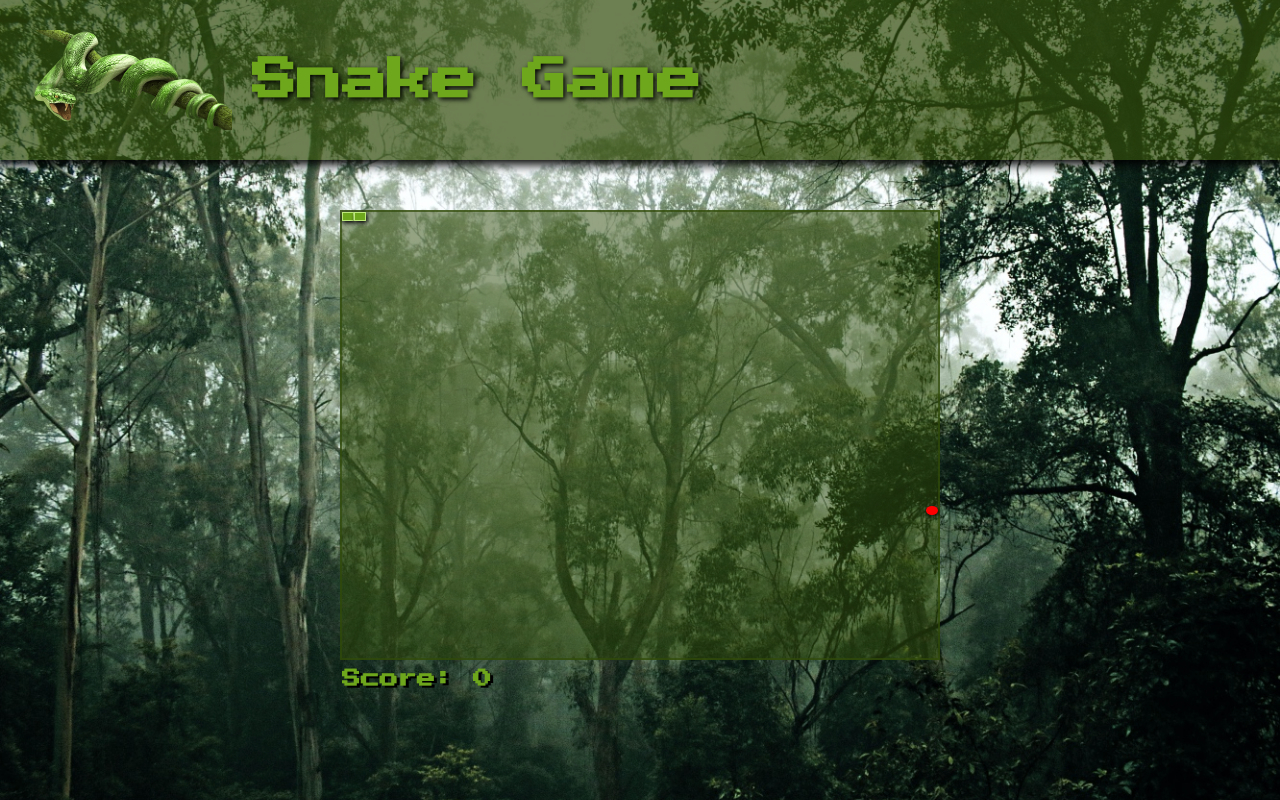
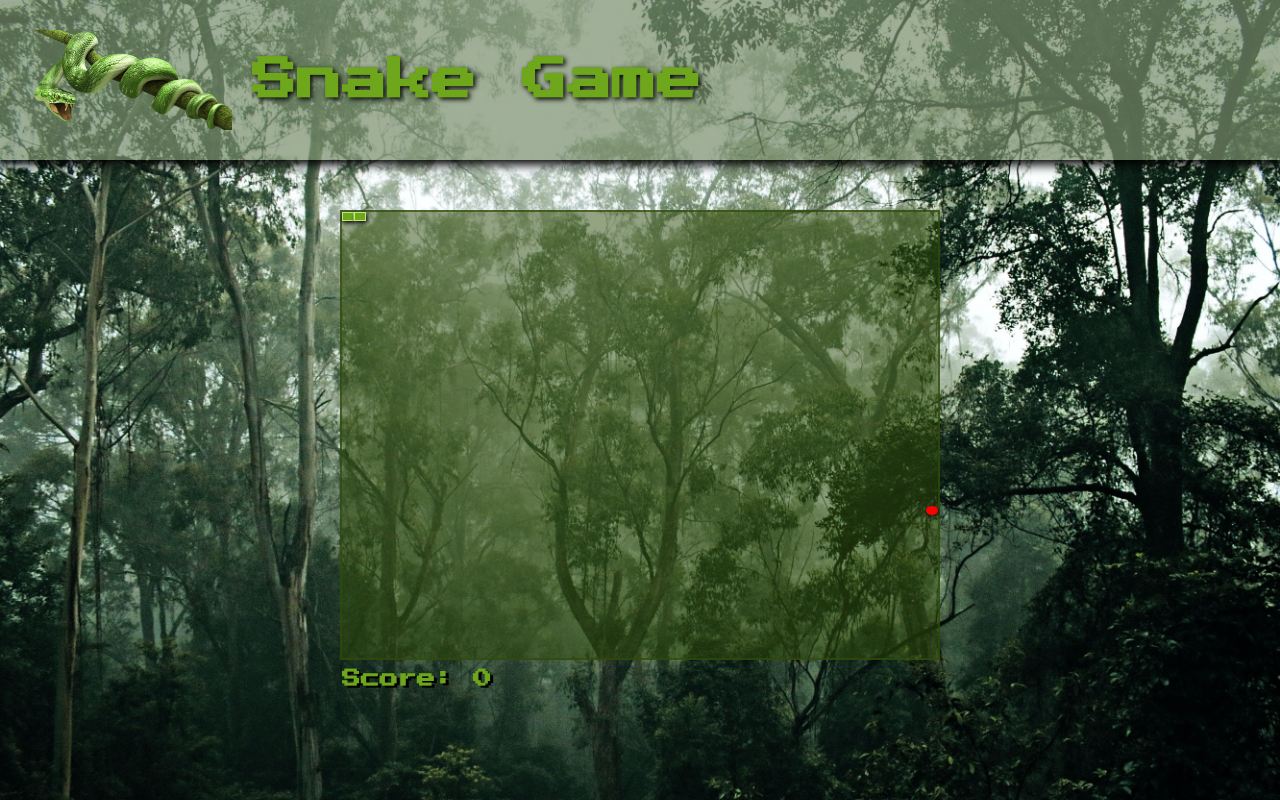
Before and after one commit to magb7/snake-react-app, a React (Create React App) app: page / in a window 1280 px wide. Built offline with nearby package versions, Linux system fonts and the light colour scheme.

Commit message:
change background color

```diff
--- a/src/components/Header.css
+++ b/src/components/Header.css
@@ -2,7 +2,7 @@ header {
   padding: 2rem;
   display: flex;
   align-items: center;
-  background-color: rgba(49, 75, 9, 0.7);
+  background-color: rgba(121, 142, 108, 0.7);
   box-shadow: 0 2px 10px 3px black;
   width: 100vw;
   height: 20vh;
```
